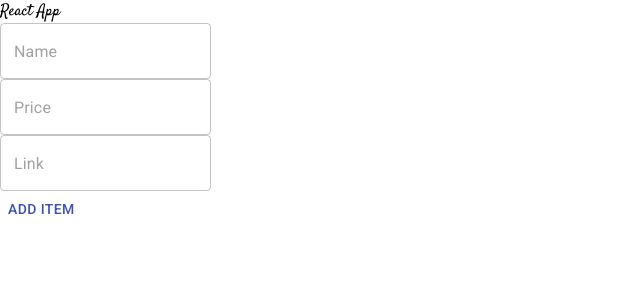
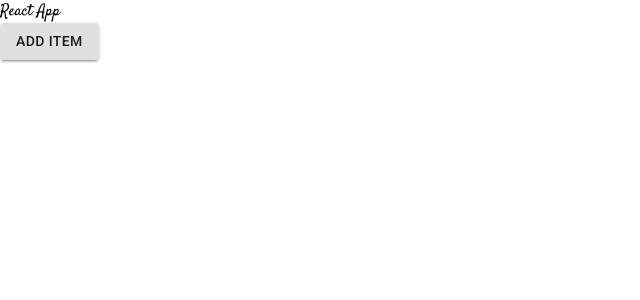
Before and after one commit to mem00/Gift-Me, a React (Create React App) app in the folder client/: page /add-item in a window 1280 px wide. Shown: the top 300 px of the page, without its empty margins (0-640 px from the left). Built offline with nearby package versions, Linux system fonts and the light colour scheme.

Commit message:
add item modal

```diff
--- a/client/package.json
+++ b/client/package.json
@@ -13,6 +13,7 @@
     "material-ui-icons": "^1.0.0-beta.36",
     "react": "^16.8.6",
     "react-dom": "^16.8.6",
+    "react-modal": "^3.8.1",
     "react-router-dom": "^5.0.1",
     "react-scripts": "3.0.1"
   },
--- a/client/src/components/AddItem.js
+++ b/client/src/components/AddItem.js
@@ -3,19 +3,23 @@ import axios from 'axios'
 import {Redirect} from 'react-router-dom'
 import Button from '@material-ui/core/Button'
 import TextField from '@material-ui/core/TextField'
+import Modal from 'react-modal'
 
 
 class AddItem extends Component {
-    constructor(){
-        super();
+    constructor(props){
+        super(props);
         this.state = {
             name: "",
             price: "",
             link: "",
-            redirect: false
+            redirect: false,
+            showModal: false
         }
         this.handleChange=this.handleChange.bind(this)
         this.handleSubmit=this.handleSubmit.bind(this)
+        this.handleCloseModal=this.handleCloseModal.bind(this)
+        this.handleOpenModal=this.handleOpenModal.bind(this)
         }
     handleChange(event){
         const name = event.target.name;
@@ -28,23 +32,45 @@ class AddItem extends Component {
     async handleSubmit(event){
         try{
         event.preventDefault();
-        await axios.post(`/item/create/${this.props.location.state.wishlistId}`, {
+        await axios.post(`/item/create/${this.props.wishlistId}`, {
             name: this.state.name,
             price: this.state.price,
             link: this.state.link
         })
+        const response = await axios.get(`/item/wishlist/${this.props.wishlistId}`)
+        this.props.setItems(response.data.items)
         this.setState({
-            redirect:true
+            redirect:true,
+            showModal:false
         })
+
         }
         catch(err) {
             console.log(err.message)
         }
     }
+
+
+    handleOpenModal(){
+        let showModal = true;
+        this.setState({showModal});
+    }
+
+    handleCloseModal(){
+        this.setState({showModal : false});
+    }
+
     render(){
         return (
             <div>
-            {this.state.redirect ? <Redirect to={`/wishlist/${this.props.location.state.wishlistId}`}/>:null}
+            <Button variant = "contained" onClick={this.handleOpenModal}>Add Item</Button>
+            <Modal
+            ariaHideApp={false}
+            isOpen={this.state.showModal}
+            contentLabel="onRequestClose "
+            onRequestClose={this.handleCloseModal}>
+            <div>
+            {/* {this.state.redirect ? <Redirect to={`/wishlist/${this.props.location.state.wishlistId}`}/>:null} */}
             <form
             onChange={this.handleChange}
             onSubmit={this.handleSubmit}
@@ -80,6 +106,8 @@ class AddItem extends Component {
                 Add Item</Button>
 
             </form></div>
+            </Modal>
+            </div>
             )
         }
     }
--- a/client/src/components/ShowWishlist.js
+++ b/client/src/components/ShowWishlist.js
@@ -1,5 +1,6 @@
 //have to add another route to get the event
 import React, { Component } from 'react';
+import AddItem from './AddItem'
 import axios from 'axios';
 import {Redirect, Link} from 'react-router-dom';
 import Button from '@material-ui/core/Button';
@@ -21,6 +22,7 @@ class ShowWishlist extends Component {
       redirect: false
     };
     this.handleDelete = this.handleDelete.bind(this)
+    this.setItems = this.setItems.bind(this)
   }
 
 	async componentDidMount() {
@@ -59,6 +61,10 @@ class ShowWishlist extends Component {
      })
   }
 
+  setItems(items){
+    this.setState({items})
+  }
+
 	render() {
     const events = this.state.events.map(event=>{
       return (
@@ -93,7 +99,8 @@ class ShowWishlist extends Component {
         {events}
         <Link to={{pathname: '/add-event', state: {wishlistId : this.state.wishlistId}}}><Button color="primary">Add Event</Button></Link>
         {items}
-        <Link to={{pathname: '/add-item', state: {wishlistId : this.state.wishlistId}}}><Button color="primary">Add Item</Button></Link>
+        <AddItem  wishlistId={this.state.wishlistId} setItems={this.setItems}/>
+        {/* <Link to={{pathname: '/add-item', state: { modal: true, wishlistId : this.state.wishlistId}}}><Button color="primary">Add Item</Button></Link> */}
 			</div>
 		);
 	}
```
Also changed, not shown: 1 other file (tests, documents, lock files or other folders).
